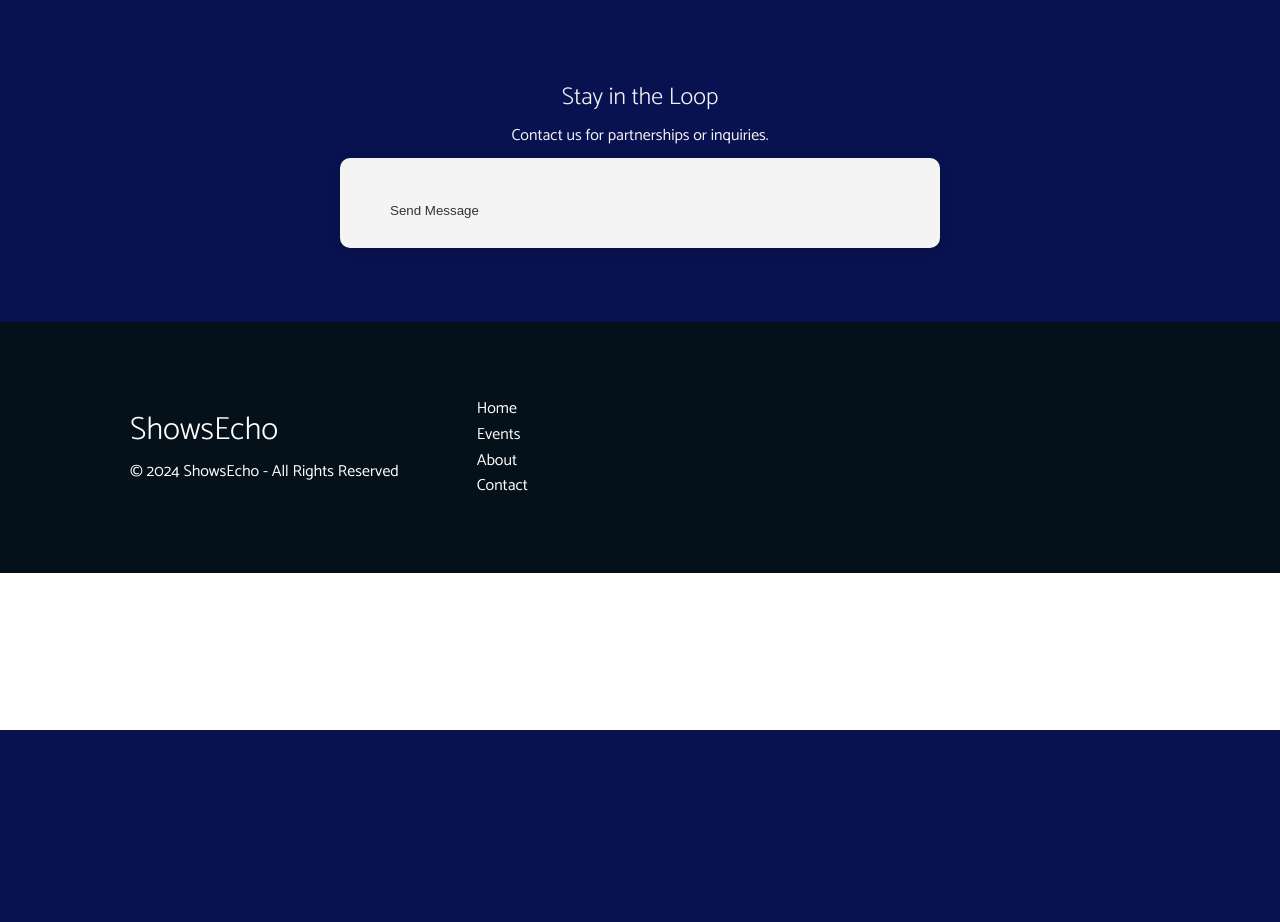
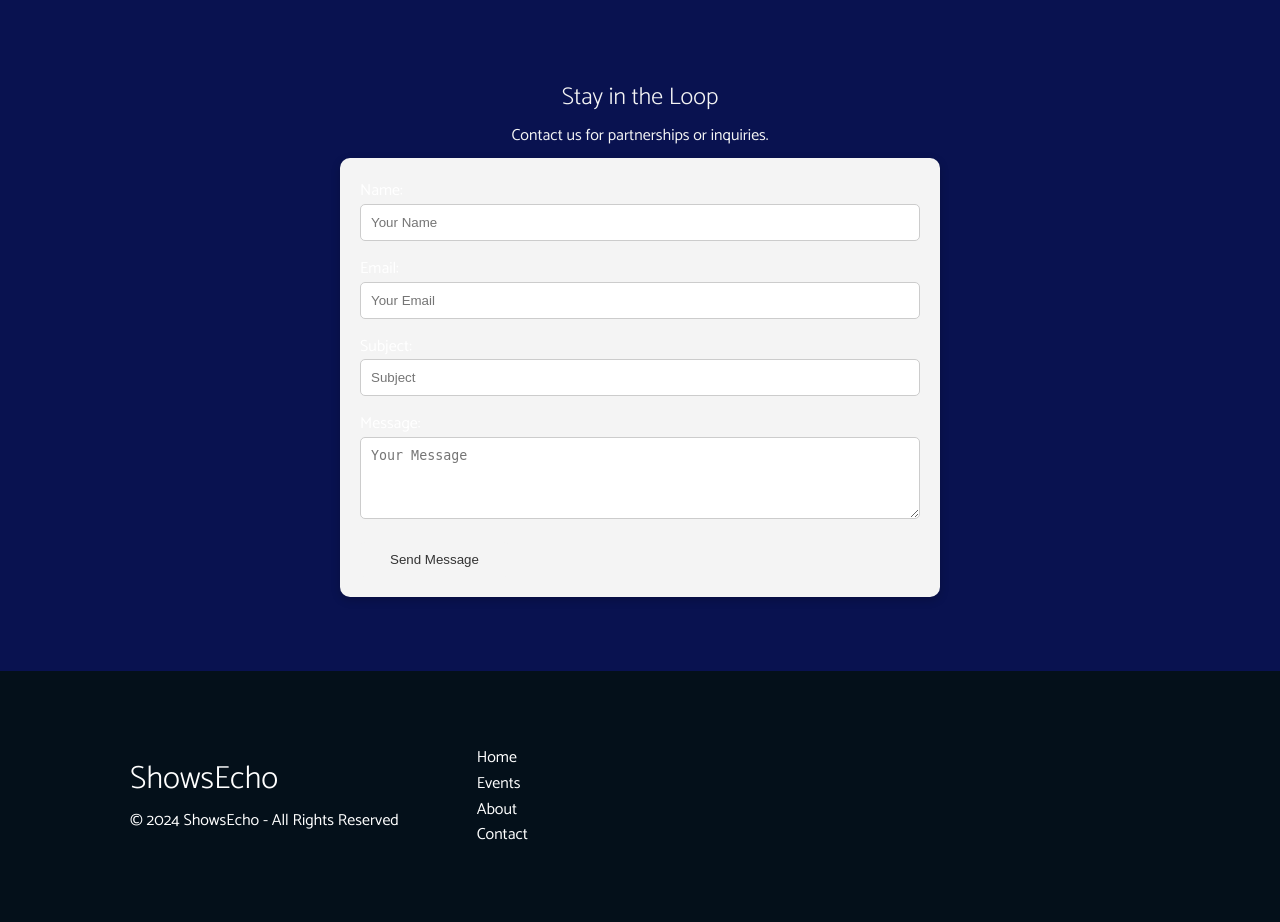
Before and after one commit to easybulb/event-tracking-app, a Django app: page /contact/ in a window 1280 px wide. Shown: the part 70-992 px from the top of the page. Before the commit the page ends 800 px from the top, so only its background shows below. Run offline with Django 5.2, Linux system fonts and the light colour scheme.

Commit message:
update contact form on events view.py and update contact.html template

```diff
--- a/events/templates/events/contact.html
+++ b/events/templates/events/contact.html
@@ -1,4 +1,3 @@
-<!-- contact.html -->
 {% extends "base.html" %}
 
 {% block title %}Contact - ShowsEcho{% endblock %}
@@ -14,25 +13,25 @@
         {% csrf_token %}
         {{ form.non_field_errors }}
 
-        <div class="form-group">
+        <div class="form-group mb-3">
           {{ form.name.label_tag }}
           {{ form.name }}
           {{ form.name.errors }}
         </div>
 
-        <div class="form-group">
+        <div class="form-group mb-3">
           {{ form.email.label_tag }}
           {{ form.email }}
           {{ form.email.errors }}
         </div>
 
-        <div class="form-group">
+        <div class="form-group mb-3">
           {{ form.subject.label_tag }}
           {{ form.subject }}
           {{ form.subject.errors }}
         </div>
 
-        <div class="form-group">
+        <div class="form-group mb-3">
           {{ form.message.label_tag }}
           {{ form.message }}
           {{ form.message.errors }}
--- a/events/views.py
+++ b/events/views.py
@@ -130,7 +130,8 @@ def about(request):
     return render(request, 'events/about.html')
 
 def contact(request):
-    return render(request, 'events/contact.html')
+    form = ContactForm()  # Initialize the form for the GET request
+    return render(request, 'events/contact.html', {'form': form})
 
 def send_message(request):
     if request.method == 'POST':
```
